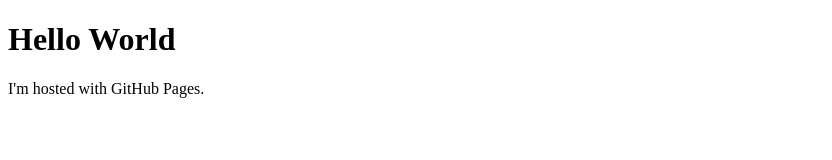
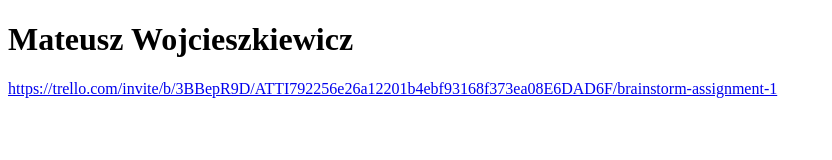
Before and after one commit to mateuszw1/mateuszw1.github.io, a plain HTML site: page index.html in a window 1280 px wide. Shown: the whole page, without its empty margins (0-832 px from the left). Drawn offline with Linux system fonts and the light colour scheme.

Commit message:
index.html

```diff
--- a/index.html
+++ b/index.html
@@ -1,7 +1,7 @@
 <!DOCTYPE html>
 <html>
 <body>
-<h1>Hello World</h1>
-<p>I'm hosted with GitHub Pages.</p>
+<h1>Mateusz Wojcieszkiewicz</h1>
+<p><a href="url">https://trello.com/invite/b/3BBepR9D/ATTI792256e26a12201b4ebf93168f373ea08E6DAD6F/brainstorm-assignment-1</a></p>
 </body>
 </html>
```
